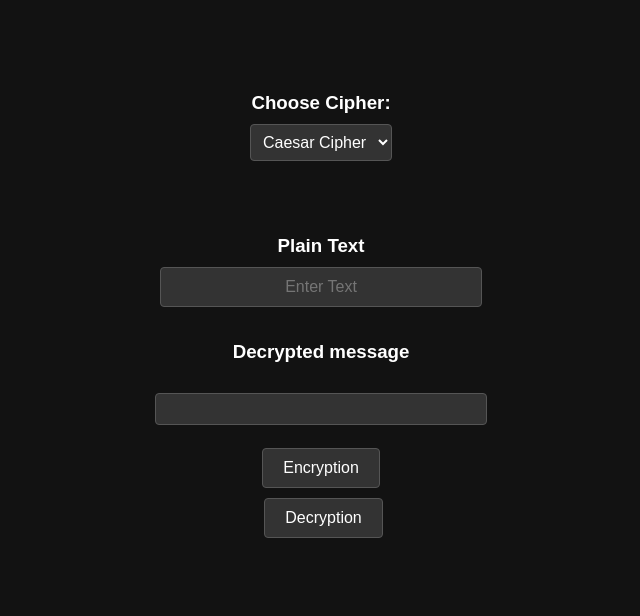
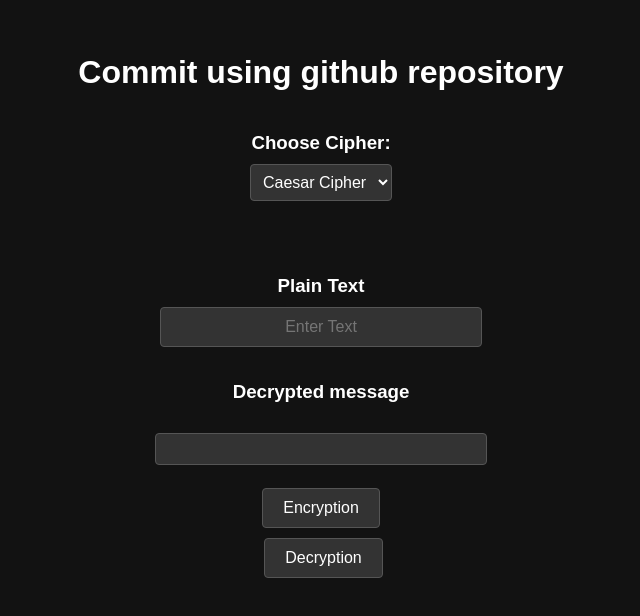
Before and after one commit to KIairo/Encryption-Hill-cypher--JS-, a plain HTML site: page index.html in a window 1280 px wide. Shown: the part 112-728 px from the top of the page, without its empty margins (319-959 px from the left). Drawn offline with Linux system fonts and the light colour scheme.

Commit message:
added html and css file

```diff
--- a/index.html
+++ b/index.html
@@ -5,6 +5,8 @@
     <link rel="stylesheet" href="style.css">
 </head>
 <body>
+
+    <h1> Commit using github repository</h1>
 
 <h3>Choose Cipher:</h3>
 <select id="cipherType">
```
